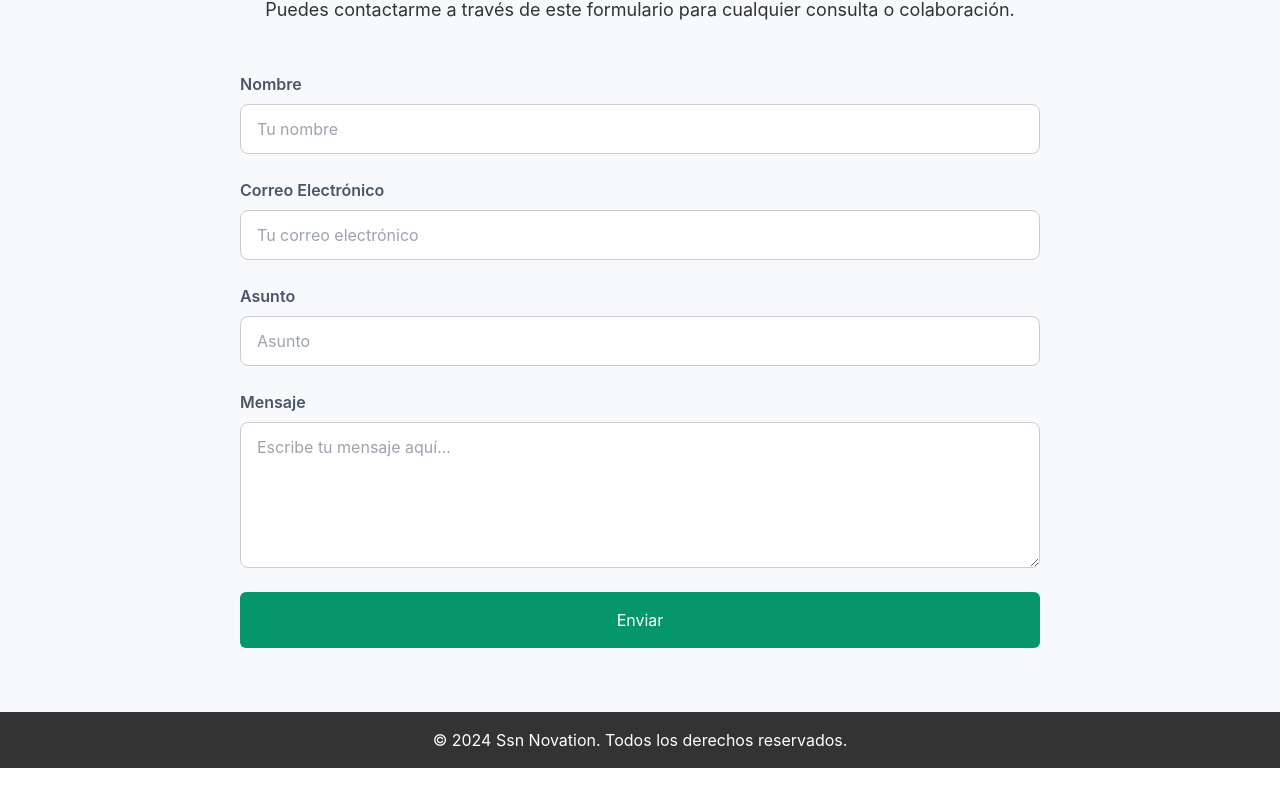
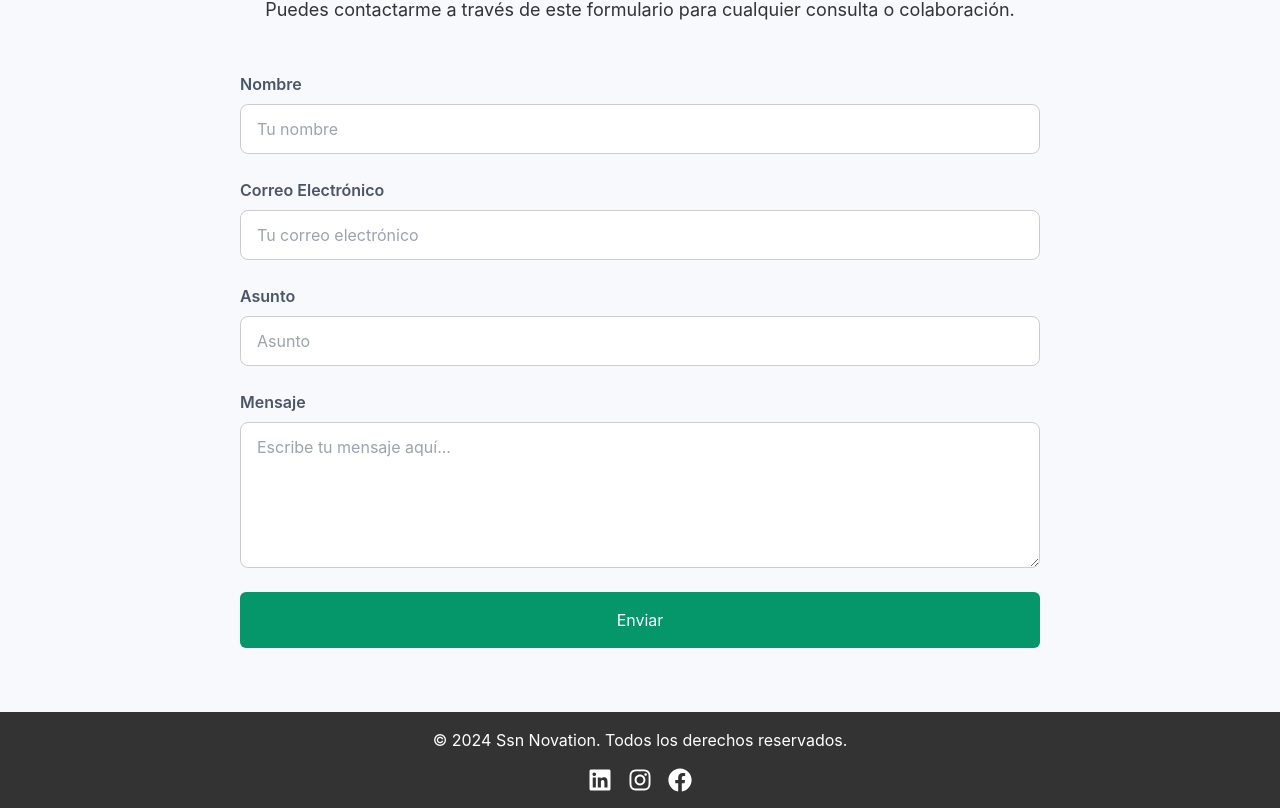
Before and after one commit to sebasilvanavea/sebasilvanavea.github.io, a React (Create React App) app: page / in a window 1280 px wide. Shown: the part 2899-3707 px from the top of the page. Before the commit the page ends 3667 px from the top, so only its background shows below. Built offline with nearby package versions, Linux system fonts and the light colour scheme.

Commit message:
Se agregan redes sociales a footer

```diff
--- a/package.json
+++ b/package.json
@@ -3,6 +3,8 @@
   "version": "0.1.0",
   "private": true,
   "dependencies": {
+    "@fortawesome/free-brands-svg-icons": "^6.6.0",
+    "@fortawesome/react-fontawesome": "^0.2.2",
     "@testing-library/jest-dom": "^5.17.0",
     "@testing-library/react": "^13.4.0",
     "@testing-library/user-event": "^13.5.0",
@@ -10,6 +12,7 @@
     "gh-pages": "^6.2.0",
     "react": "^18.3.1",
     "react-dom": "^18.3.1",
+    "react-icons": "^5.3.0",
     "react-router-dom": "^6.28.0",
     "react-scripts": "5.0.1",
     "web-vitals": "^2.1.4"
--- a/src/components/Footer.css
+++ b/src/components/Footer.css
@@ -1,15 +1,29 @@
 .footer {
     background-color: #333;
     color: #fff;
+    padding: 1rem;
     text-align: center;
-    padding: 1rem;
-    width: 100%;
 }
 
-/* Ajustes para pantallas pequeñas */
-@media (max-width: 768px) {
-    .footer {
-        font-size: 0.9rem;
-        padding: 0.8rem;
-    }
+.footer-content {
+    display: flex;
+    flex-direction: column;
+    align-items: center;
+    gap: 0.5rem;
 }
+
+.social-links {
+    display: flex;
+    gap: 1rem;
+    margin-top: 0.5rem;
+}
+
+.social-icon {
+    color: #fff;
+    font-size: 1.5rem;
+    transition: color 0.3s;
+}
+
+.social-icon:hover {
+    color: #4CAF50; /* Cambia el color al pasar el cursor, por ejemplo, a verde */
+}
--- a/src/components/Footer.js
+++ b/src/components/Footer.js
@@ -1,10 +1,24 @@
 import React from 'react';
-import './Footer.css'; // Archivo CSS para estilizar el footer
+import { FaLinkedin, FaInstagram, FaFacebook } from 'react-icons/fa'; // Importa los íconos de react-icons
+import './Footer.css';
 
 const Footer = () => {
     return (
         <footer className="footer">
-            <p>&copy; {new Date().getFullYear()} Ssn Novation. Todos los derechos reservados.</p>
+            <div className="footer-content">
+                <p>&copy; {new Date().getFullYear()} Ssn Novation. Todos los derechos reservados.</p>
+                <div className="social-links">
+                    <a href="https://www.linkedin.com/in/tu-usuario-linkedin" target="_blank" rel="noopener noreferrer" className="social-icon">
+                        <FaLinkedin />
+                    </a>
+                    <a href="https://www.instagram.com/tu-usuario-instagram" target="_blank" rel="noopener noreferrer" className="social-icon">
+                        <FaInstagram />
+                    </a>
+                    <a href="https://www.facebook.com/tu-usuario-facebook" target="_blank" rel="noopener noreferrer" className="social-icon">
+                        <FaFacebook />
+                    </a>
+                </div>
+            </div>
         </footer>
     );
 };
--- /dev/null
+++ b/src/components/SocialLinks.js
@@ -0,0 +1,20 @@
+import React from 'react';
+import { FaLinkedin, FaInstagram, FaFacebook } from 'react-icons/fa';
+
+const SocialLinks = () => {
+    return (
+        <div className="flex justify-center gap-6 mt-8">
+            <a href="https://www.linkedin.com/in/sebastian-silva-navea-2547a0260/" target="_blank" rel="noopener noreferrer" className="text-blue-600 hover:text-blue-800 transition duration-300">
+                <FaLinkedin size={30} />
+            </a>
+            <a href="https://www.instagram.com/sebasilvanavea" target="_blank" rel="noopener noreferrer" className="text-pink-500 hover:text-pink-700 transition duration-300">
+                <FaInstagram size={30} />
+            </a>
+            <a href="https://www.facebook.com/ssilvans/" target="_blank" rel="noopener noreferrer" className="text-blue-500 hover:text-blue-700 transition duration-300">
+                <FaFacebook size={30} />
+            </a>
+        </div>
+    );
+};
+
+export default SocialLinks;
```
Also changed, not shown: 1 other file (tests, documents, lock files or other folders).
